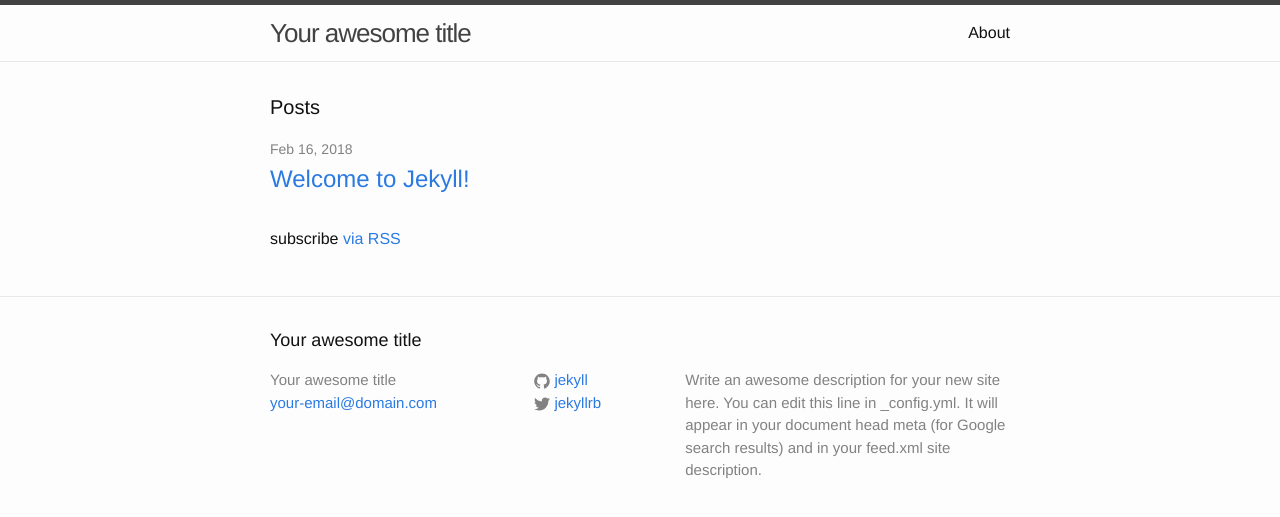
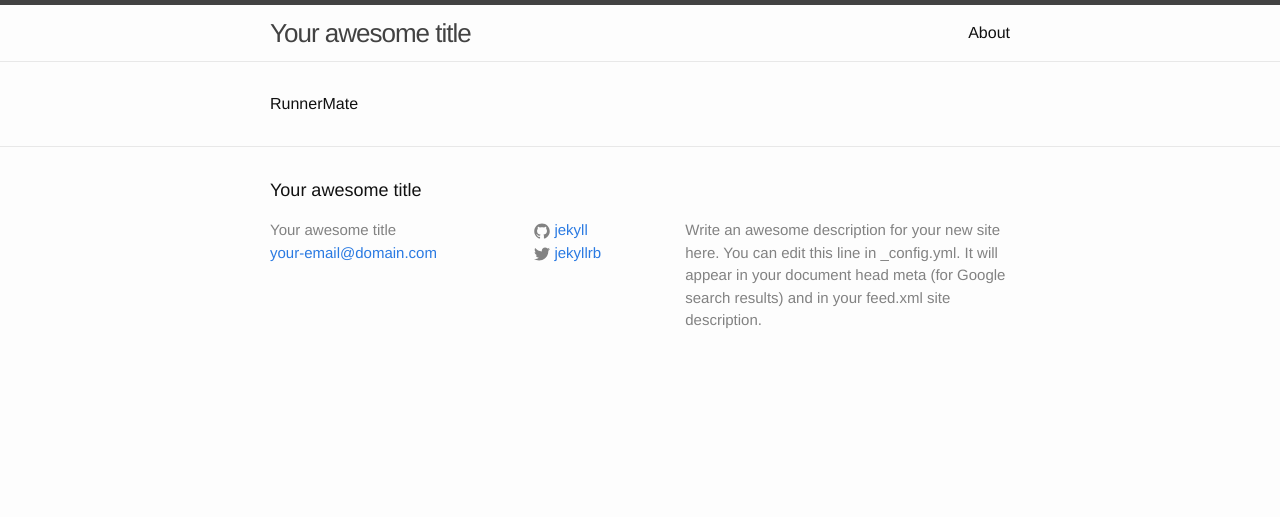
Before and after one commit to hegyhati/RunnerMate, a Jekyll site: the page built from index.html, in a window 1280 px wide. Shown: the top 517 px of the page. Built offline with Jekyll 4.4.1, drawn with Linux system fonts in a browser that asks for light colours.

Commit message:
index purge

```diff
--- a/index.html
+++ b/index.html
@@ -2,22 +2,4 @@
 layout: default
 ---
 
-<div class="home">
-
-  <h1 class="page-heading">Posts</h1>
-
-  <ul class="post-list">
-    {% for post in site.posts %}
-      <li>
-        <span class="post-meta">{{ post.date | date: "%b %-d, %Y" }}</span>
-
-        <h2>
-          <a class="post-link" href="{{ post.url | prepend: site.baseurl }}">{{ post.title }}</a>
-        </h2>
-      </li>
-    {% endfor %}
-  </ul>
-
-  <p class="rss-subscribe">subscribe <a href="{{ "/feed.xml" | prepend: site.baseurl }}">via RSS</a></p>
-
-</div>
+RunnerMate
```
